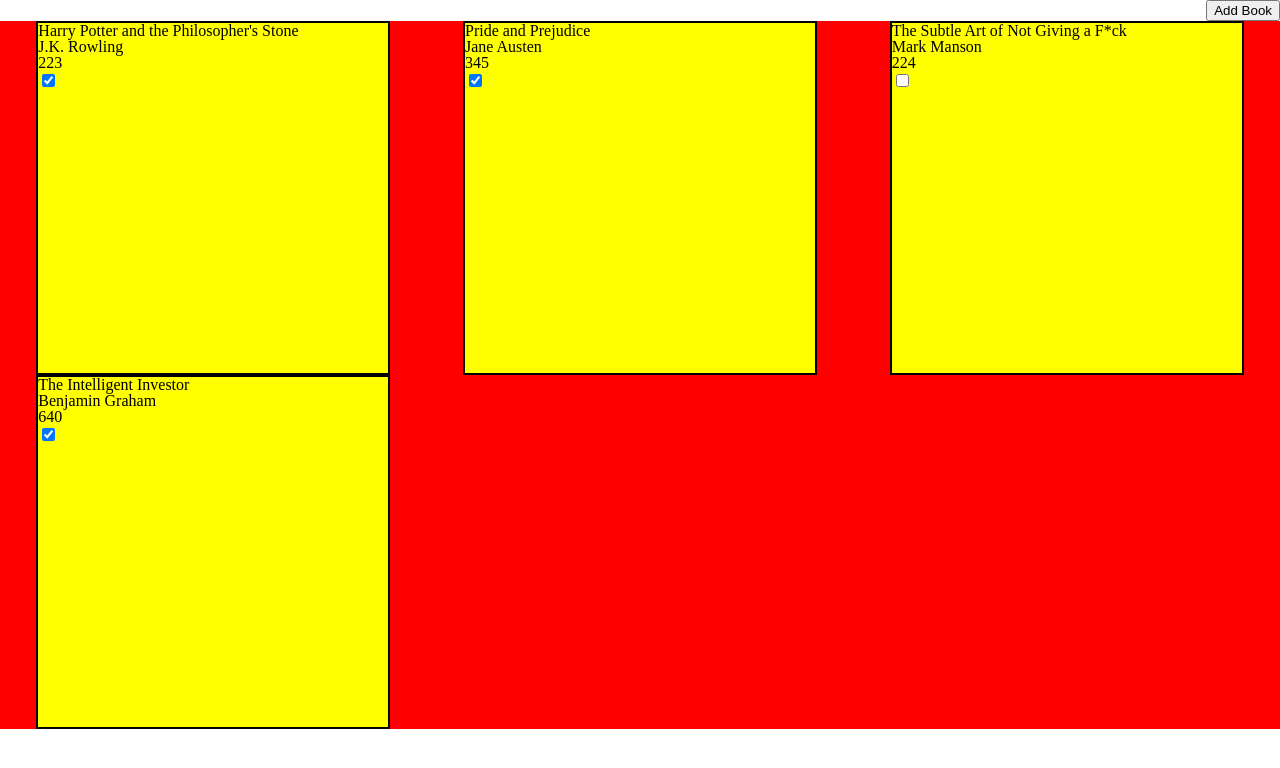
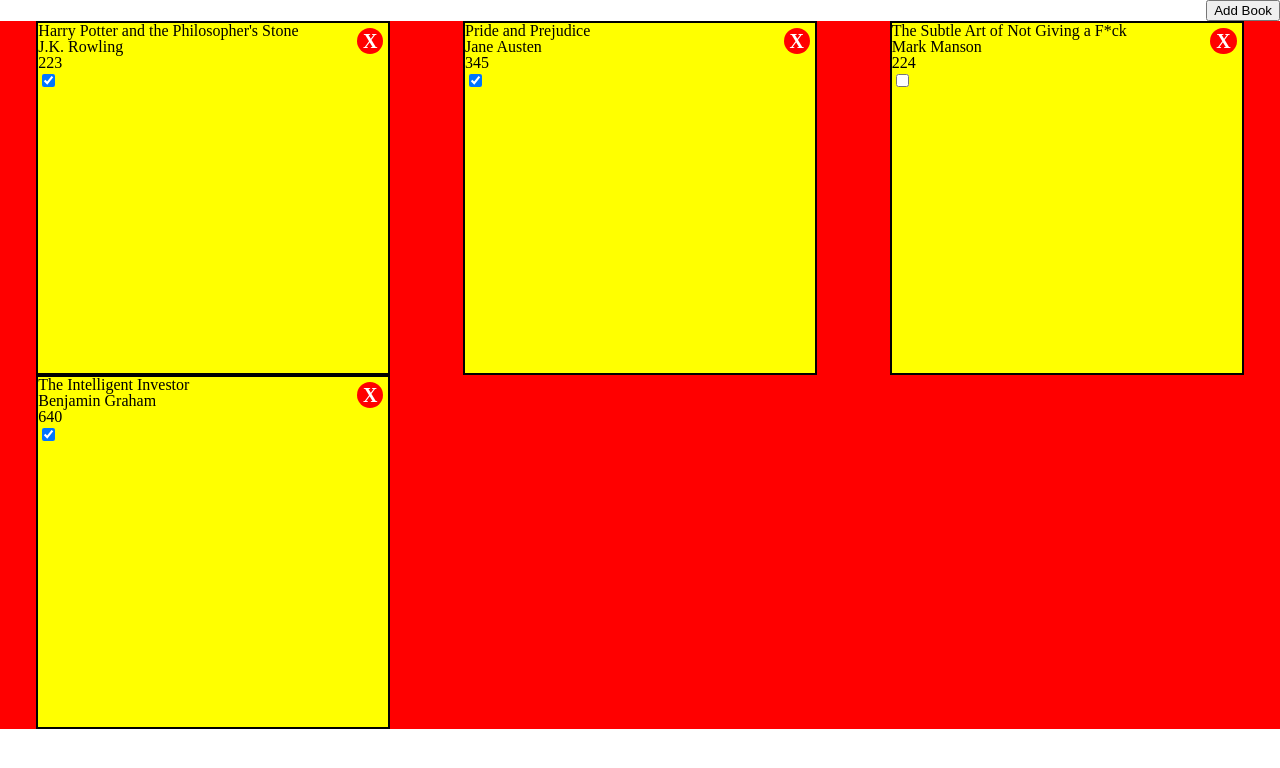
Before and after one commit to ashLuchowa/library3.0, a plain HTML site: page index.html in a window 1280 px wide. Drawn offline with Linux system fonts and the light colour scheme.

Commit message:
Finish delete button

```diff
--- a/css/main.scss
+++ b/css/main.scss
@@ -13,6 +13,7 @@
     grid-template-columns: repeat(auto-fit, minmax(350px, 1fr));
     justify-items: center;
     .book-item {
+        position: relative;
         background-color: yellow;
         width: 350px;
         height: 350px;
@@ -33,3 +34,16 @@
         display: block;
     }
 }
+
+.del-book {
+    position: absolute;
+    top: 5px;
+    right: 5px;
+    color: rgb(255, 255, 255);
+    cursor: pointer;
+    font-weight: bold;
+    font-size: 20px;
+    background-color: red;
+    padding: 3px 6px;
+    border-radius: 20px;
+}
--- a/js/index.js
+++ b/js/index.js
@@ -31,6 +31,7 @@ function renderBook() {
         const bookItem = document.createElement('div');
         mainLibrary.appendChild(bookItem);
         bookItem.classList.add('book-item');
+        bookItem.setAttribute('key', myLibrary[i]);
 
         // Generate book details
         function renderBookInfo(element) {
@@ -69,6 +70,9 @@ function renderBook() {
         renderBookInfo('author');
         renderBookInfo('pages');
         renderBookInfo('read');
+
+        // Display Delete Button
+        deleteBtn(bookItem, i);
     };
 };
 
@@ -154,6 +158,28 @@ function submitForm() {
     console.log(myLibrary);
 };
 
+// Delete Btn UI
+function deleteBtn(result, index) {
+    const delBtnContainer = document.createElement('div');
+    result.appendChild(delBtnContainer);
+    delBtnContainer.classList.add('del-book');
+    delBtnContainer.textContent = 'X';
+
+    // Set individual data attributes to each delete button
+    delBtnContainer.setAttribute('data-index', index);
+
+    // Delete Book Event Listener
+    delBtnContainer.addEventListener('click', deleteBook);
+}
+
+// Delete Book Event
+function deleteBook(e) {
+    const index = e.target.getAttribute('data-index');
+    myLibrary.splice(index, 1);
+    renderBook();
+    console.log(myLibrary);
+}
+
 addBtn();
 createForm();
 renderBook();
```
Also changed, not shown: css/main.css, 1 other file.
